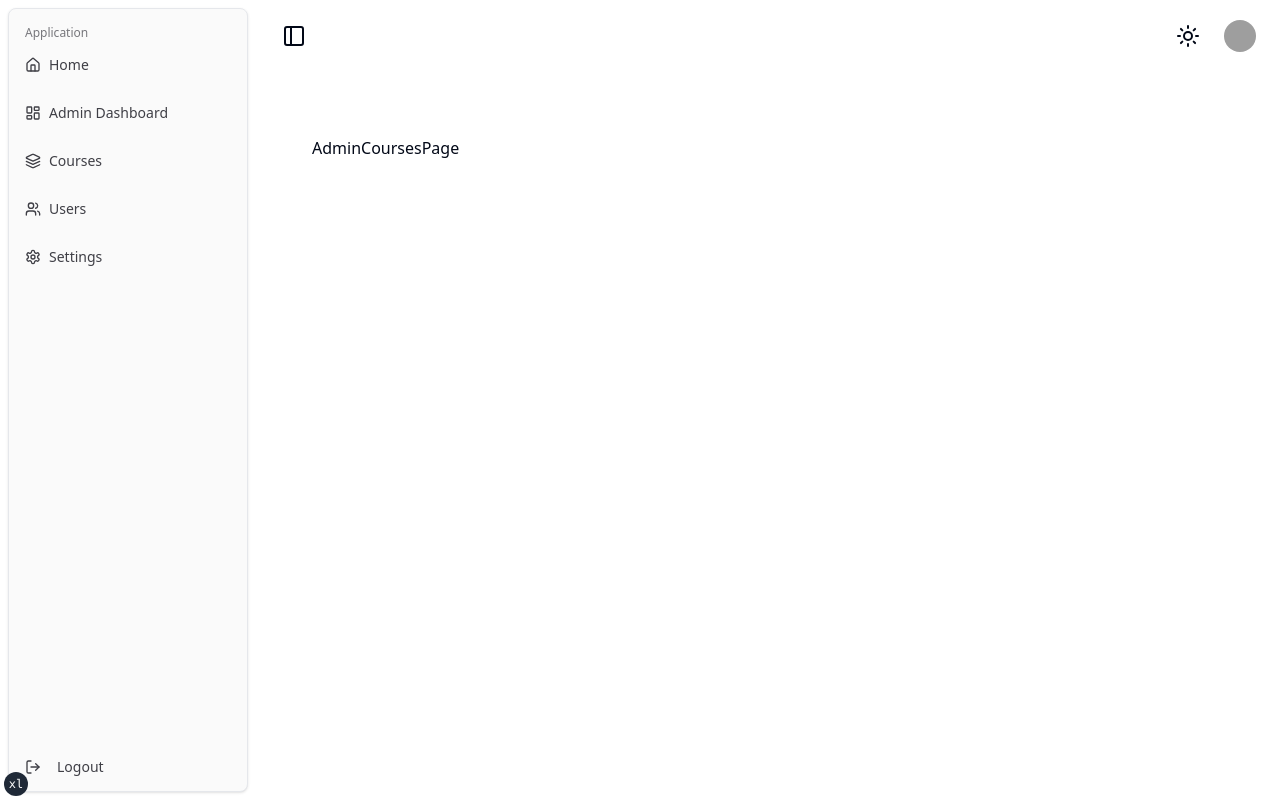
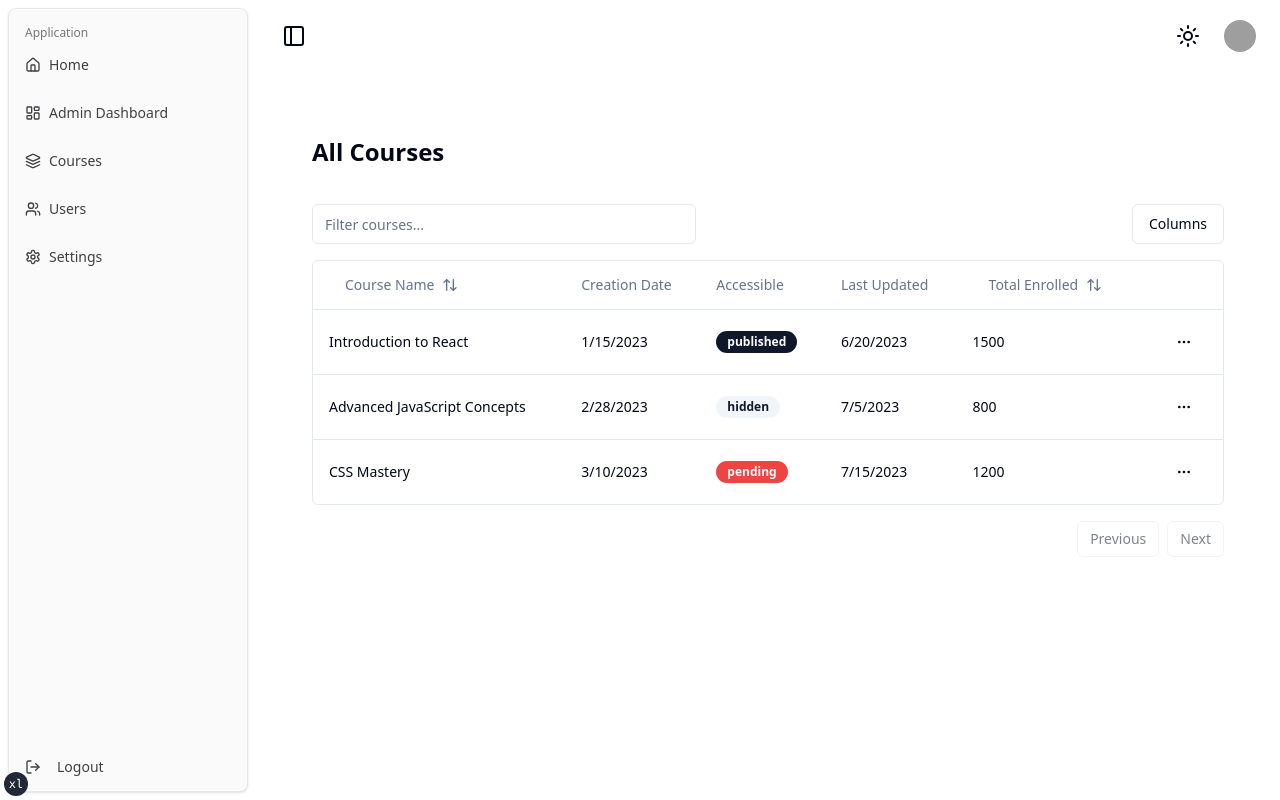
Before and after one commit to rakibtweets/10minutedev, a Next.js app: page /admin/courses in a window 1280 px wide. Built offline with nearby package versions, Linux system fonts and the light colour scheme; grey boxes are pictures that could not be loaded.

Commit message:
feat(admin): implement courses data table with sorting and filtering; add mock course data and enhance admin courses page layout

```diff
--- a/app/(admin)/admin/courses/page.tsx
+++ b/app/(admin)/admin/courses/page.tsx
@@ -1,4 +1,13 @@
+import { columns } from '@/components/admin/tables/columns';
+import { DataTable } from '@/components/admin/tables/data-table';
+import { coursesDatas } from '@/constants';
+
 const AdminCoursesPage = () => {
-  return <div>AdminCoursesPage</div>;
+  return (
+    <div>
+      <h1 className="mb-5 text-2xl font-bold">All Courses</h1>
+      <DataTable columns={columns} data={coursesDatas} />
+    </div>
+  );
 };
 export default AdminCoursesPage;
--- /dev/null
+++ b/components/admin/tables/columns.tsx
@@ -0,0 +1,108 @@
+'use client';
+
+import { ColumnDef } from '@tanstack/react-table';
+import { Button } from '@/components/ui/button';
+import { MoreHorizontal, ArrowUpDown } from 'lucide-react';
+import {
+  DropdownMenu,
+  DropdownMenuContent,
+  DropdownMenuItem,
+  DropdownMenuLabel,
+  DropdownMenuSeparator,
+  DropdownMenuTrigger
+} from '@/components/ui/dropdown-menu';
+import { Badge } from '@/components/ui/badge';
+import { ICourse } from '@/constants';
+
+export const columns: ColumnDef<ICourse>[] = [
+  {
+    accessorKey: 'name',
+    header: ({ column }) => {
+      return (
+        <Button
+          variant="ghost"
+          onClick={() => column.toggleSorting(column.getIsSorted() === 'asc')}
+        >
+          Course Name
+          <ArrowUpDown className="ml-2 size-4" />
+        </Button>
+      );
+    }
+  },
+  {
+    accessorKey: 'creationDate',
+    header: 'Creation Date',
+    cell: ({ row }) => {
+      return new Date(row.getValue('creationDate')).toLocaleDateString();
+    }
+  },
+  {
+    accessorKey: 'accessible',
+    header: 'Accessible',
+    cell: ({ row }) => {
+      const status = row.getValue('accessible') as string;
+      return (
+        <Badge
+          variant={
+            status === 'published'
+              ? 'default'
+              : status === 'hidden'
+                ? 'secondary'
+                : 'destructive'
+          }
+        >
+          {status}
+        </Badge>
+      );
+    }
+  },
+  {
+    accessorKey: 'lastUpdated',
+    header: 'Last Updated',
+    cell: ({ row }) => {
+      return new Date(row.getValue('lastUpdated')).toLocaleDateString();
+    }
+  },
+  {
+    accessorKey: 'totalEnrolled',
+    header: ({ column }) => {
+      return (
+        <Button
+          variant="ghost"
+          onClick={() => column.toggleSorting(column.getIsSorted() === 'asc')}
+        >
+          Total Enrolled
+          <ArrowUpDown className="ml-2 size-4" />
+        </Button>
+      );
+    }
+  },
+  {
+    id: 'actions',
+    cell: ({ row }) => {
+      const course = row.original;
+
+      return (
+        <DropdownMenu>
+          <DropdownMenuTrigger asChild>
+            <Button variant="ghost" className="size-8 p-0">
+              <span className="sr-only">Open menu</span>
+              <MoreHorizontal className="size-4" />
+            </Button>
+          </DropdownMenuTrigger>
+          <DropdownMenuContent align="end">
+            <DropdownMenuLabel>Actions</DropdownMenuLabel>
+            <DropdownMenuItem
+              onClick={() => navigator.clipboard.writeText(course.id)}
+            >
+              Copy course ID
+            </DropdownMenuItem>
+            <DropdownMenuSeparator />
+            <DropdownMenuItem>Edit course</DropdownMenuItem>
+            <DropdownMenuItem>Delete course</DropdownMenuItem>
+          </DropdownMenuContent>
+        </DropdownMenu>
+      );
+    }
+  }
+];
--- /dev/null
+++ b/components/admin/tables/data-table.tsx
@@ -0,0 +1,175 @@
+'use client';
+
+import React from 'react';
+import {
+  ColumnDef,
+  flexRender,
+  getCoreRowModel,
+  useReactTable,
+  getPaginationRowModel,
+  SortingState,
+  getSortedRowModel,
+  ColumnFiltersState,
+  getFilteredRowModel,
+  VisibilityState
+} from '@tanstack/react-table';
+
+import {
+  Table,
+  TableBody,
+  TableCell,
+  TableHead,
+  TableHeader,
+  TableRow
+} from '@/components/ui/table';
+import { Button } from '@/components/ui/button';
+import { Input } from '@/components/ui/input';
+import {
+  DropdownMenu,
+  DropdownMenuCheckboxItem,
+  DropdownMenuContent,
+  DropdownMenuTrigger
+} from '@/components/ui/dropdown-menu';
+
+interface DataTableProps<TData, TValue> {
+  columns: ColumnDef<TData, TValue>[];
+  data: TData[];
+}
+
+export function DataTable<TData, TValue>({
+  columns,
+  data
+}: DataTableProps<TData, TValue>) {
+  const [sorting, setSorting] = React.useState<SortingState>([]);
+  const [columnFilters, setColumnFilters] = React.useState<ColumnFiltersState>(
+    []
+  );
+  const [columnVisibility, setColumnVisibility] =
+    React.useState<VisibilityState>({});
+
+  const table = useReactTable({
+    data,
+    columns,
+    getCoreRowModel: getCoreRowModel(),
+    getPaginationRowModel: getPaginationRowModel(),
+    onSortingChange: setSorting,
+    getSortedRowModel: getSortedRowModel(),
+    onColumnFiltersChange: setColumnFilters,
+    getFilteredRowModel: getFilteredRowModel(),
+    onColumnVisibilityChange: setColumnVisibility,
+    state: {
+      sorting,
+      columnFilters,
+      columnVisibility
+    }
+  });
+
+  return (
+    <div>
+      <div className="flex items-center py-4">
+        <Input
+          placeholder="Filter courses..."
+          value={(table.getColumn('name')?.getFilterValue() as string) ?? ''}
+          onChange={(event) =>
+            table.getColumn('name')?.setFilterValue(event.target.value)
+          }
+          className="max-w-sm"
+        />
+        <DropdownMenu>
+          <DropdownMenuTrigger asChild>
+            <Button variant="outline" className="ml-auto">
+              Columns
+            </Button>
+          </DropdownMenuTrigger>
+          <DropdownMenuContent align="end">
+            {table
+              .getAllColumns()
+              .filter((column) => column.getCanHide())
+              .map((column) => {
+                return (
+                  <DropdownMenuCheckboxItem
+                    key={column.id}
+                    className="capitalize"
+                    checked={column.getIsVisible()}
+                    onCheckedChange={(value) =>
+                      column.toggleVisibility(!!value)
+                    }
+                  >
+                    {column.id}
+                  </DropdownMenuCheckboxItem>
+                );
+              })}
+          </DropdownMenuContent>
+        </DropdownMenu>
+      </div>
+      <div className="rounded-md border">
+        <Table>
+          <TableHeader>
+            {table.getHeaderGroups().map((headerGroup) => (
+              <TableRow key={headerGroup.id}>
+                {headerGroup.headers.map((header) => {
+                  return (
+                    <TableHead key={header.id}>
+                      {header.isPlaceholder
+                        ? null
+                        : flexRender(
+                            header.column.columnDef.header,
+                            header.getContext()
+                          )}
+                    </TableHead>
+                  );
+                })}
+              </TableRow>
+            ))}
+          </TableHeader>
+          <TableBody>
+            {table.getRowModel().rows?.length ? (
+              table.getRowModel().rows.map((row) => (
+                <TableRow
+                  key={row.id}
+                  data-state={row.getIsSelected() && 'selected'}
+                >
+                  {row.getVisibleCells().map((cell) => (
+                    <TableCell key={cell.id}>
+                      {flexRender(
+                        cell.column.columnDef.cell,
+                        cell.getContext()
+                      )}
+                    </TableCell>
+                  ))}
+                </TableRow>
+              ))
+            ) : (
+              <TableRow>
+                <TableCell
+                  colSpan={columns.length}
+                  className="h-24 text-center"
+                >
+                  No results.
+                </TableCell>
+              </TableRow>
+            )}
+          </TableBody>
+        </Table>
+      </div>
+      <div className="flex items-center justify-end space-x-2 py-4">
+        <Button
+          variant="outline"
+          size="sm"
+          onClick={() => table.previousPage()}
+          disabled={!table.getCanPreviousPage()}
+        >
+          Previous
+        </Button>
+        <Button
+          variant="outline"
+          size="sm"
+          onClick={() => table.nextPage()}
+          disabled={!table.getCanNextPage()}
+        >
+          Next
+        </Button>
+      </div>
+    </div>
+  );
+}
--- a/constants/index.ts
+++ b/constants/index.ts
@@ -98,3 +98,40 @@ export const courses = [
     videoCount: 28
   }
 ];
+
+export type ICourse = {
+  id: string;
+  name: string;
+  creationDate: Date;
+  accessible: 'published' | 'hidden' | 'pending';
+  lastUpdated: Date;
+  totalEnrolled: number;
+};
+
+export const coursesDatas: ICourse[] = [
+  {
+    id: '1',
+    name: 'Introduction to React',
+    creationDate: new Date('2023-01-15'),
+    accessible: 'published',
+    lastUpdated: new Date('2023-06-20'),
+    totalEnrolled: 1500
+  },
+  {
+    id: '2',
+    name: 'Advanced JavaScript Concepts',
+    creationDate: new Date('2023-02-28'),
+    accessible: 'hidden',
+    lastUpdated: new Date('2023-07-05'),
+    totalEnrolled: 800
+  },
+  {
+    id: '3',
+    name: 'CSS Mastery',
+    creationDate: new Date('2023-03-10'),
+    accessible: 'pending',
+    lastUpdated: new Date('2023-07-15'),
+    totalEnrolled: 1200
+  }
+  // Add more mock data as needed
+];
--- a/package.json
+++ b/package.json
@@ -21,6 +21,7 @@
     "@radix-ui/react-slot": "^1.1.0",
     "@radix-ui/react-toast": "^1.1.5",
     "@radix-ui/react-tooltip": "^1.1.4",
+    "@tanstack/react-table": "^8.20.5",
     "class-variance-authority": "^0.7.0",
     "clsx": "^2.1.1",
     "cmdk": "^1.0.0",
```
Also changed, not shown: 1 other file (tests, documents, lock files or other folders).
